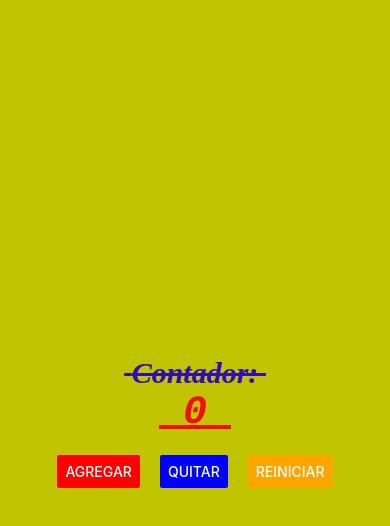
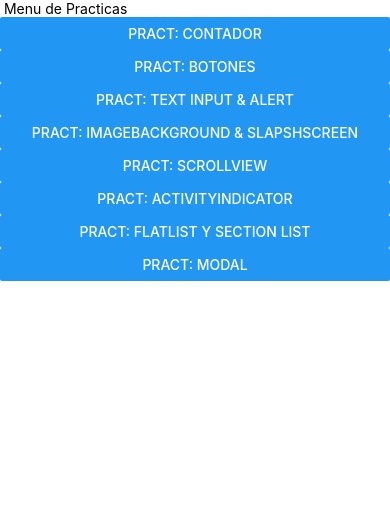
Before and after one commit to Rodrigo-Abed-Cruz-Diaz/PAM211, a React Native app in the folder Intro/: screen / in a window 390 px wide. Shown: the top 526 px of the page. Built offline with nearby package versions, Linux system fonts and the light colour scheme.

Commit message:
Agregamos un menú
Agregamos un menú para navegar entre las distintas practicas que desarrollaremos en el parcial

```diff
--- a/Intro/App.js
+++ b/Intro/App.js
@@ -1,6 +1,6 @@
 
 //1. Imports: Zona de importaciones
-import ContadorScreen from './screens/ContadorScreen';
+import MenuScreen from './screens/MenuScreen';
 
 
 
@@ -8,6 +8,8 @@ import ContadorScreen from './screens/ContadorScreen';
 //2. Main: Zona de componentes
 export default function App() {
     return (
-      <ContadorScreen> </ContadorScreen>
+
+      <MenuScreen></MenuScreen>
+
   );
 }
--- /dev/null
+++ b/Intro/screens/ActivityIndicatorScreen.js
@@ -0,0 +1,12 @@
+import { Text, View } from 'react-native'
+
+
+export default function ActivityIndicatorScreen() {
+
+    return (
+      <View>
+        <Text> Proximamente... </Text>
+      </View>
+    )
+
+}
--- /dev/null
+++ b/Intro/screens/BotonesScreen.js
@@ -0,0 +1,12 @@
+import { Text, View } from 'react-native'
+
+
+export default function BotonesScreen() {
+
+    return (
+      <View>
+        <Text> Proximamente... </Text>
+      </View>
+    )
+
+}
--- /dev/null
+++ b/Intro/screens/FlatListScreen.js
@@ -0,0 +1,12 @@
+import { Text, View } from 'react-native'
+
+
+export default function FlatListScreen() {
+
+    return (
+      <View>
+        <Text> Proximamente... </Text>
+      </View>
+    )
+
+}
--- /dev/null
+++ b/Intro/screens/ImageScreen.js
@@ -0,0 +1,12 @@
+import { Text, View } from 'react-native'
+
+
+export default function ImageScreen() {
+
+    return (
+      <View>
+        <Text> Proximamente... </Text>
+      </View>
+    )
+
+}
--- /dev/null
+++ b/Intro/screens/MenuScreen.js
@@ -0,0 +1,40 @@
+import { Text, StyleSheet, View, Button } from 'react-native'
+import React, { useState } from 'react'
+import BotonesScreen from './BotonesScreen';
+import TextScreen from './TextScreen';
+import ImageScreen from './ImageScreen';
+import ScrollViewScreen from './ScrollViewScreen';
+import ActivityIndicatorScreen from './ActivityIndicatorScreen';
+import FlatListScreen from './FlatListScreen';
+import ModalScreen from './ModalScreen';
+import ContadorScreen from './ContadorScreen';
+
+export default function MenuScreen() {
+    const [screen, setScreen] = useState('menu');
+
+    switch(screen) {
+        case 'contador':
+            return <ContadorScreen/> ;
+        case 'botones':
+            return <BotonesScreen/> ;
+        case 'menu':
+            default:
+            return (
+                <View>
+                    <Text> Menu de Practicas </Text>
+                    <Button onPress={()=>setScreen('contador')} title='Pract: Contador'></Button>
+                    <Button onPress={()=>setScreen('botones')} title='Pract: Botones'></Button>
+                    <Button onPress={()=>setScreen('text')} title='Pract: Text Input & Alert'></Button>
+                    <Button onPress={()=>setScreen('image')} title='Pract: ImageBackground & SlapshScreen'></Button>
+                    <Button onPress={()=>setScreen('scroll')} title='Pract: ScrollView'></Button>
+                    <Button onPress={()=>setScreen('activity')} title='Pract: ActivityIndicator'></Button>
+                    <Button onPress={()=>setScreen('flat')} title='Pract: FlatList y Section List'></Button>
+                    <Button onPress={()=>setScreen('modal')} title='Pract: Modal'></Button>
+                </View>
+            )
+    }
+
+
+}
+
+const styles = StyleSheet.create({})
--- /dev/null
+++ b/Intro/screens/ModalScreen.js
@@ -0,0 +1,12 @@
+import { Text, View } from 'react-native'
+
+
+export default function ModalScreen() {
+
+    return (
+      <View>
+        <Text> Proximamente... </Text>
+      </View>
+    )
+
+}
--- /dev/null
+++ b/Intro/screens/ScrollViewScreen.js
@@ -0,0 +1,12 @@
+import { Text, View } from 'react-native'
+
+
+export default function ScrollViewScreen() {
+
+    return (
+      <View>
+        <Text> Proximamente... </Text>
+      </View>
+    )
+
+}
--- /dev/null
+++ b/Intro/screens/TextScreen.js
@@ -0,0 +1,12 @@
+import { Text, View } from 'react-native'
+
+
+export default function TextScreen() {
+
+    return (
+      <View>
+        <Text> Proximamente... </Text>
+      </View>
+    )
+
+}
```
